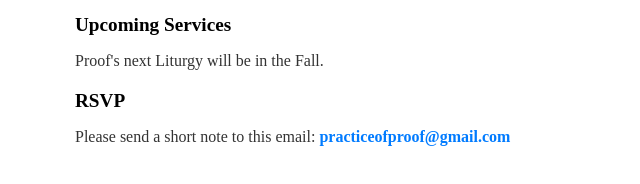
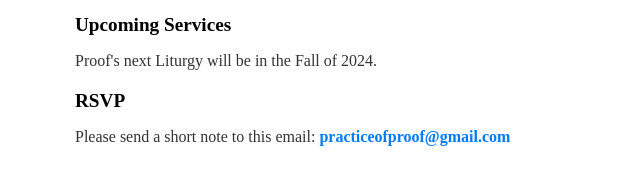
Before and after one commit to phoebeklett/practiceofproof, a plain HTML site: page index.html in a window 1280 px wide. Shown: the part 232-416 px from the top of the page, 0-640 px from the left. Drawn offline with Linux system fonts and the light colour scheme.

Commit message:
upcoming edits

```diff
--- a/index.html
+++ b/index.html
@@ -52,7 +52,7 @@
         <br>
         <a href="program.html"> 7/11 Liturgy Program</a>
         <h2>Upcoming Services</h2>
-        <p> Proof's next Liturgy will be in the Fall.</p>
+        <p> Proof's next Liturgy will be in the Fall of 2024.</p>
         <h2>RSVP</h2>
         <p> Please send a short note to this email:
         <a href="mailto: practiceofproof@gmail.com"> practiceofproof@gmail.com</a>
```
